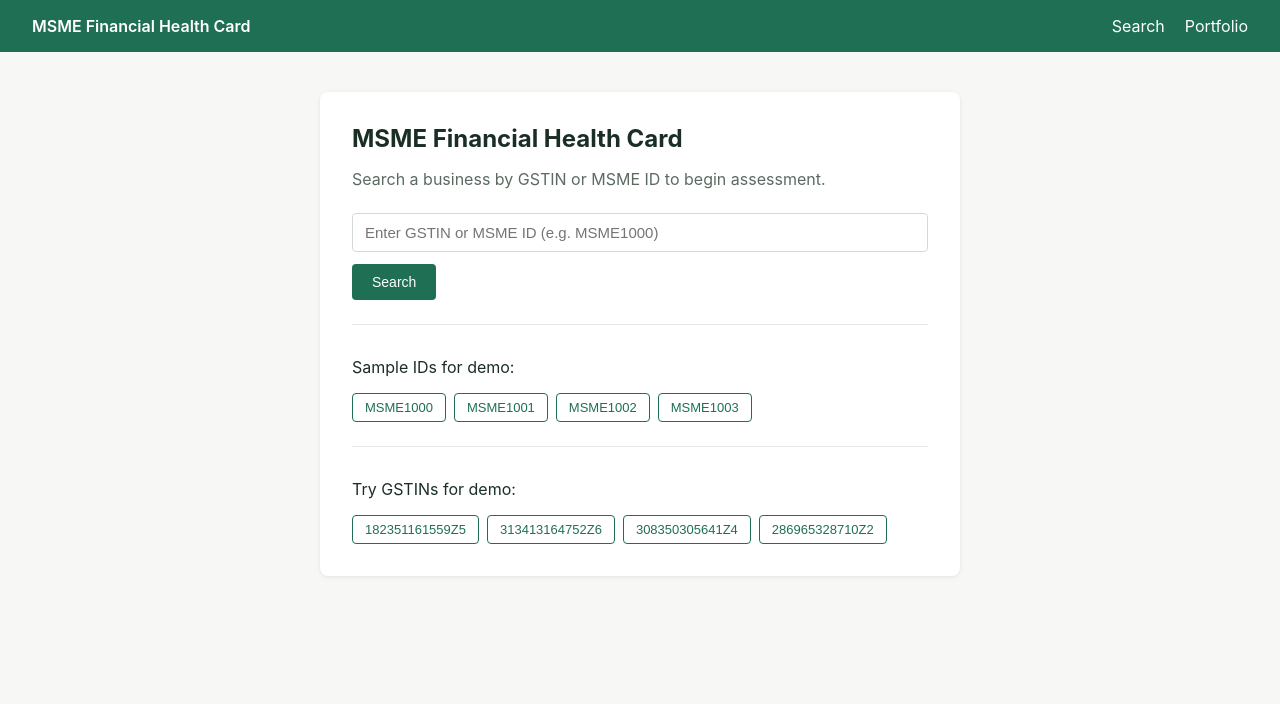
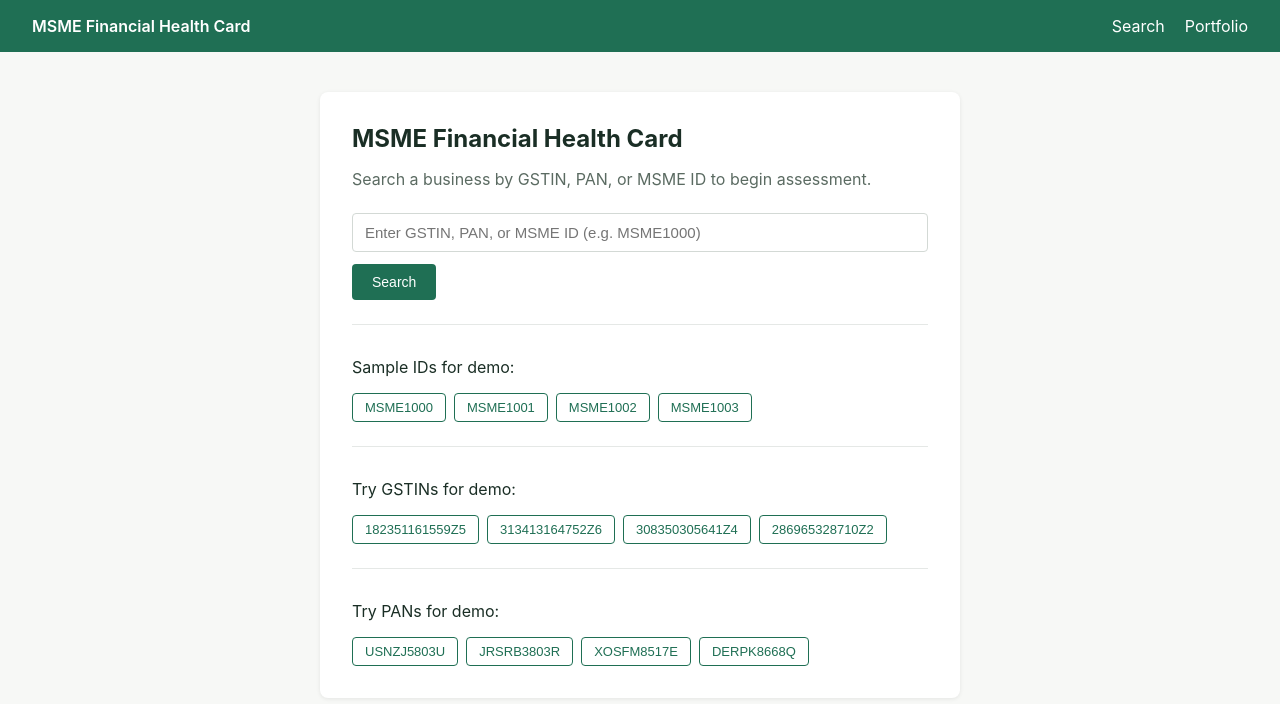
Before and after one commit to KiranFiles/MSME-FinancialHealthCard, a React (Vite) app in the folder frontend/: page / in a window 1280 px wide. Shown: the top 704 px of the page. Built offline with nearby package versions, Linux system fonts and the light colour scheme; no server answers.

Commit message:
added PAN demo buttons to SearchMSME.tsx

```diff
--- a/frontend/src/pages/SearchMSME.tsx
+++ b/frontend/src/pages/SearchMSME.tsx
@@ -5,6 +5,7 @@
 
 const SAMPLE_IDS = ["MSME1000", "MSME1001", "MSME1002", "MSME1003"];
 const SAMPLE_GSTINS = ["182351161559Z5", "313413164752Z6", "308350305641Z4", "286965328710Z2"];
+const SAMPLE_PANS = ["USNZJ5803U", "JRSRB3803R", "XOSFM8517E", "DERPK8668Q"];
 
 export default function SearchMSME() {
   const [identifier, setIdentifier] = useState("");
@@ -31,7 +32,7 @@
     <div className="screen">
       <h1>MSME Financial Health Card</h1>
       <p className="subtitle">
-        Search a business by GSTIN or MSME ID to begin assessment.
+        Search a business by GSTIN, PAN, or MSME ID to begin assessment.
       </p>
 
       <form
@@ -44,7 +45,7 @@
           type="text"
           value={identifier}
           onChange={(e) => setIdentifier(e.target.value)}
-          placeholder="Enter GSTIN or MSME ID (e.g. MSME1000)"
+          placeholder="Enter GSTIN, PAN, or MSME ID (e.g. MSME1000)"
           className="text-input"
         />
         <button type="submit" disabled={loading}>
@@ -85,6 +86,22 @@
           ))}
         </div>
       </div>
+
+      <div className="sample-ids">
+        <p>Try PANs for demo:</p>
+        <div className="sample-id-list">
+          {SAMPLE_PANS.map((pan) => (
+            <button
+              key={pan}
+              className="sample-id-btn"
+              onClick={() => handleSearch(pan)}
+              disabled={loading}
+            >
+              {pan}
+            </button>
+          ))}
+        </div>
+      </div>
     </div>
   );
 }
```
